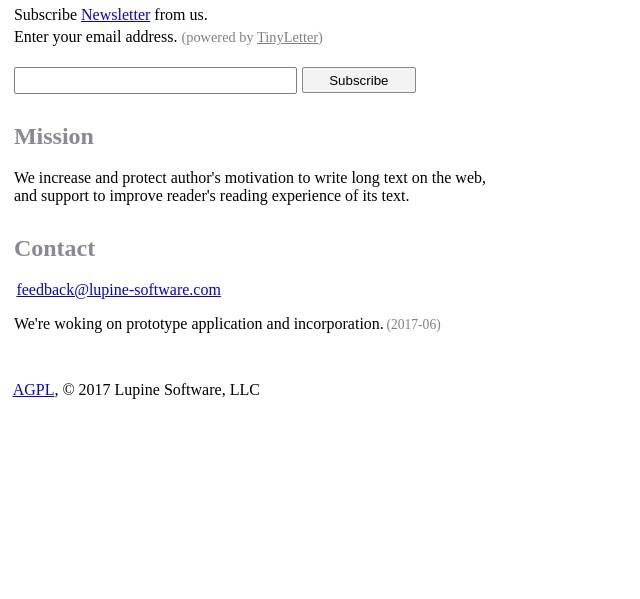
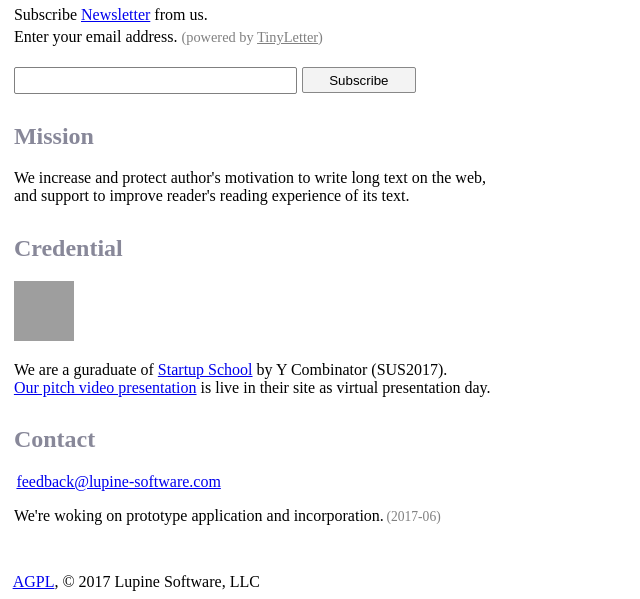
Before and after one commit to lupine-software/website, a Flask app: page / in a window 1280 px wide. Shown: the part 566-1165 px from the top of the page, without its empty margins (0-640 px from the left). Before the commit the page ends 965 px from the top, so only its background shows below. Run offline with Flask 2, Linux system fonts and the light colour scheme; grey boxes are pictures that could not be loaded.

Commit message:
Add credential link

```diff
--- a/templates/index.html
+++ b/templates/index.html
@@ -67,6 +67,15 @@
   </article>
 
   <article>
+    <h2>Credential</h2>
+    <a href="https://www.credential.net/xudv118k" target="_blank">
+      <img src="https://dl.grauwoelfchen.net/file/lupine-software/lupine-software-startup-school-badge-by-ycombinator-149782470388.png" width="60" height="60" alt="The Certificate of Startup School by Y Combinator">
+    </a>
+    <p>We are a guraduate of <a href="https://www.startupschool.org/" target="_blank">Startup School</a> by Y Combinator (SUS2017).<br>
+       <a href="https://www.startupschool.org/presentations/199">Our pitch video presentation</a> is live in their site as virtual presentation day.</p>
+  </article>
+
+  <article>
     <h2>Contact</h2>
     <p><a class="mail" href="mailto:feedback@lupine-software.com">feedback&#64;lupine-software.com</a></p>
     <p>We're woking on prototype application and incorporation.<span class="date">(2017-06)</span></p>
```
